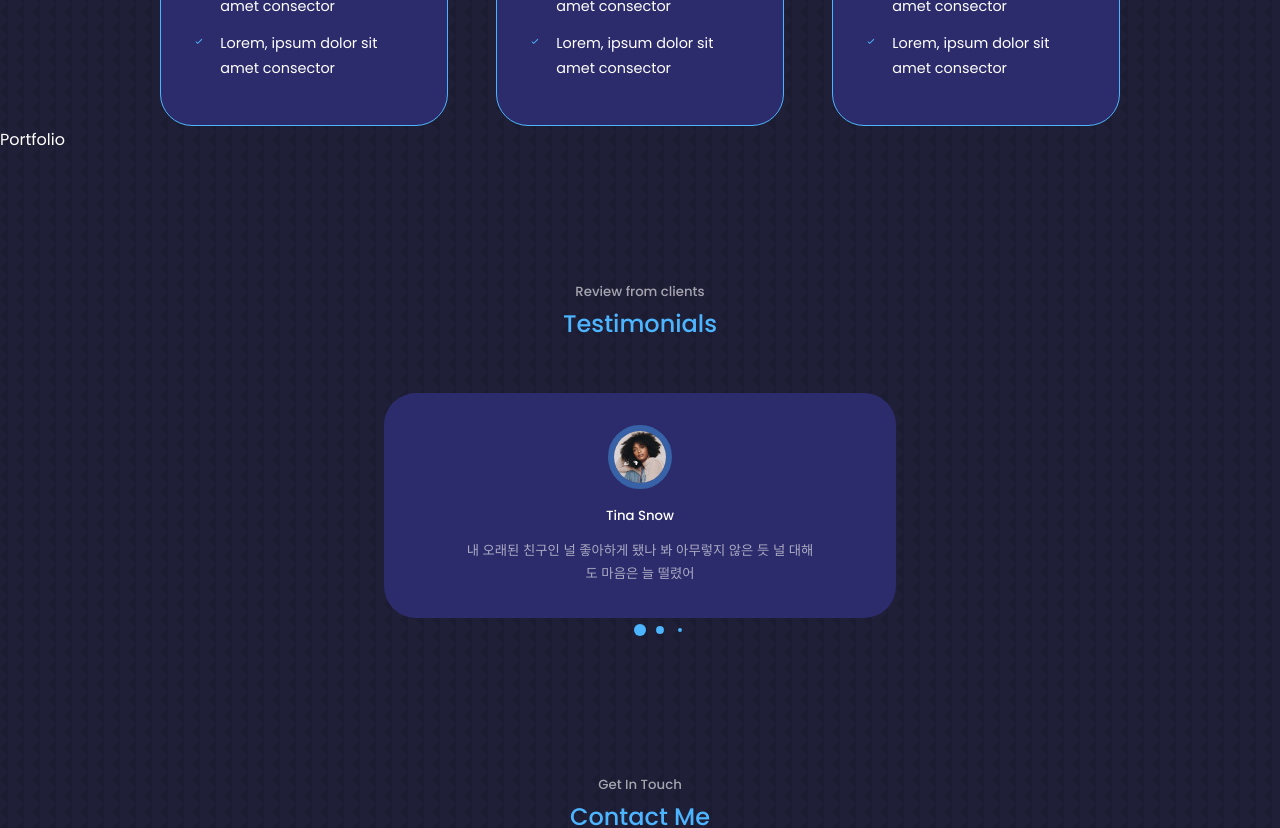
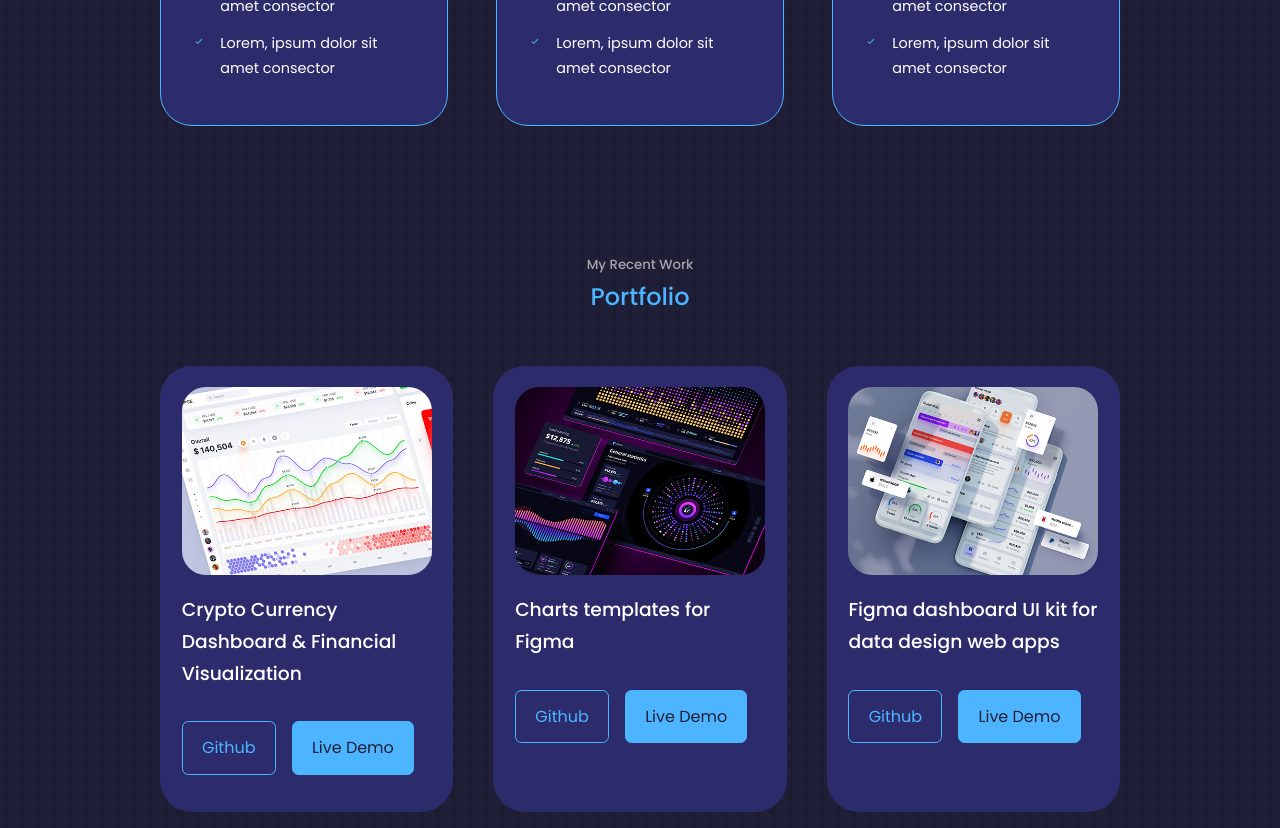
Before and after one commit to Kang-Seonggyu/portfolio_clone, a React (Create React App) app: page / in a window 1280 px wide. Shown: the part 2860-3688 px from the top of the page. Built offline with nearby package versions, Linux system fonts and the light colour scheme.

Commit message:
Contact 컴포넌트 이메일 & 다른 것들 수정
이메일 보내기 기능 emailjs lib로 완성,
다른 comp 수정.

```diff
--- a/package.json
+++ b/package.json
@@ -6,6 +6,7 @@
     "@testing-library/jest-dom": "^5.16.5",
     "@testing-library/react": "^13.4.0",
     "@testing-library/user-event": "^13.5.0",
+    "emailjs-com": "^3.2.0",
     "react": "^18.2.0",
     "react-dom": "^18.2.0",
     "react-icons": "^4.7.1",
--- a/src/components/contact/Contact.jsx
+++ b/src/components/contact/Contact.jsx
@@ -1,9 +1,24 @@
-import React from "react";
+import React, { useRef } from 'react';
 import './contact.css'
 import {MdOutlineEmail} from 'react-icons/md'
 import {RiMessengerLine, RiWhatsappLine} from "react-icons/ri";
+import emailjs from 'emailjs-com';
+
 
 const Contact = () => {
+  const formRef = useRef();
+
+  const sendEmail = (e) => {
+    e.preventDefault();
+
+    emailjs.sendForm('service_txzwv2m', 'template_6kyab27', formRef.current, 'bGo3hJNzzeEQzAdI8')
+      .then((result) => {
+        console.log(result.text);
+      }, (error) => {
+        console.log(error.text);
+      });
+    e.target.reset()
+  };
   return (
     <section id="contact">
       <h5>Get In Touch</h5>
@@ -31,7 +46,7 @@ const Contact = () => {
           </article>
         </div>
 
-        <form action="">
+        <form ref={formRef} onSubmit={sendEmail}>
           <input type="text" name="name" placeholder="Your Full Name" required />
           <input type="email" name="email" placeholder="Your Email" required />
           <textarea name="message" row="7" placeholder="Your Message" required></textarea>
--- a/src/components/portfolio/Portfolio.jsx
+++ b/src/components/portfolio/Portfolio.jsx
@@ -1,9 +1,79 @@
 import React from "react";
 import './portfolio.css'
+import IMG1 from '../../assets/portfolio1.jpg'
+import IMG2 from '../../assets/portfolio2.jpg'
+import IMG3 from '../../assets/portfolio3.jpg'
+import IMG4 from '../../assets/portfolio4.jpg'
+import IMG5 from '../../assets/portfolio5.png'
+import IMG6 from '../../assets/portfolio6.jpg'
 
+const data = [
+  {
+    id : 1,
+    image : IMG1,
+    title : "Crypto Currency Dashboard & Financial Visualization",
+    github : "https://github.com",
+    demo : "https://dribbble.com/shots/16673715-Crypto-currency-dashboards-and-financial-data-visualization"
+  },
+  {
+    id : 2,
+    image : IMG2,
+    title : "Charts templates for Figma",
+    github : "https://github.com",
+    demo : "https://dribbble.com/shots/16580766-Orion-UI-kit-Charts-templates-infographics-in-Figma"
+  },
+  {
+    id : 3,
+    image : IMG3,
+    title : "Figma dashboard UI kit for data design web apps",
+    github : "https://github.com",
+    demo : "https://dribbble.com/shots/17290917-Eclipse-Figma-dashboard-UI-kit-for-data-design-web-apps"
+  },
+  {
+    id : 4,
+    image : IMG4,
+    title : "Maintaining tasks and tracking progress",
+    github : "https://github.com",
+    demo : "https://dribbble.com/shots/16955822-Maintaining-tasks-and-tracking-progress"
+  },
+  {
+    id : 5,
+    image : IMG5,
+    title : "Charts templates & infographics in Figma",
+    github : "https://github.com",
+    demo : "https://dribbble.com/shots/16541289-Orion-UI-kit-Charts-templates-infographics-in-Figma"
+  },
+  {
+    id : 6,
+    image : IMG6,
+    title : "Charts templates & infographics in Figma",
+    github : "https://github.com",
+    demo : "https://dribbble.com/shots/15887665-Orion-UI-kit-Charts-templates-infographics-in-Figma"
+  }
+]
 const Portfolio = () => {
   return (
-    <div>Portfolio</div>
+    <section id="portfolio">
+      <h5>My Recent Work</h5>
+      <h2>Portfolio</h2>
+
+      <div className="container portfolio__container">
+        {data.map((_data) => {
+          return (
+            <article className="portfolio__item" key={_data.id}>
+              <div className="portfolio__item-image">
+                <img src={_data.image} alt=""/>
+              </div>
+              <h3>{_data.title}</h3>
+              <div className="portfolio__item-cta">
+                <a href={_data.github} className="btn" target="_blank">Github</a>
+                <a href={_data.demo} className="btn btn-primary" target="_blank">Live Demo</a>
+              </div>
+            </article>
+          )
+        })}
+      </div>
+    </section>
   )
 }
 
--- a/src/components/testimonials/Testimonials.jsx
+++ b/src/components/testimonials/Testimonials.jsx
@@ -16,22 +16,22 @@ const clientData = [
   {
     avatar : AVTR1,
     name : 'Tina Snow',
-    review : "내 오래된 친구인 널 좋아하게 됐나 봐 아무렇지 않은 듯 널 대해도 마음은 늘 떨렸어"
+    review : "Lorem Ipsum is simply dummy text of the printing and typesetting industry. Lorem Ipsum has been the industry's standard dummy text ever since the 1500s, when an unknown printer took a galley of type and scrambled it to make a type specimen book. It has survived not only five centuries, but also the leap into electronic typesetting, remaining essentially unchanged. It was popularised in the 1960s with the release of Letraset sheets containing Lorem Ipsum passages, and more recently with desktop publishing software like Aldus PageMaker including versions of Lorem Ipsum"
   },
   {
     avatar : AVTR2,
     name : 'Shatta Wale',
-    review : "미소짓는 너를 보면 우리 사이가 어색할까 두려워 아무런 말 하지 못한 채 돌아서면 눈물만 흘렸어"
+    review : "It is a long established fact that a reader will be distracted by the readable content of a page when looking at its layout. The point of using Lorem Ipsum is that it has a more-or-less normal distribution of letters, as opposed to using 'Content here, content here', making it look like readable English. Many desktop publishing packages and web page editors now use Lorem Ipsum as their default model text, and a search for 'lorem ipsum' will uncover many web sites still in their infancy. Various versions have evolved over the years, sometimes by accident, sometimes on purpose (injected humour and the like)."
   },
   {
     avatar : AVTR3,
     name : 'Kwame Despite',
-    review : "말해야 하는데 네 앞에 서면 아무 말 못하는 내가 미워져 용기를 내야해 후회하지 않게"
+    review : "There are many variations of passages of Lorem Ipsum available, but the majority have suffered alteration in some form, by injected humour, or randomised words which don't look even slightly believable. If you are going to use a passage of Lorem Ipsum, you need to be sure there isn't anything embarrassing hidden in the middle of text. All the Lorem Ipsum generators on the Internet tend to repeat predefined chunks as necessary, making this the first true generator on the Internet."
   },
   {
     avatar : AVTR4,
     name : 'Nana Ama McBrown',
-    review : "조금씩 너에게 다가가 날 고백해야해"
+    review : "Contrary to popular belief, Lorem Ipsum is not simply random text. It has roots in a piece of classical Latin literature from 45 BC, making it over 2000 years old. Richard McClintock, a Latin professor at Hampden-Sydney College in Virginia, looked up one of the more obscure Latin words, consectetur, from a Lorem Ipsum passage, and going through the cites of the word in classical literature, discovered the undoubtable source. Lorem Ipsum comes from sections 1.10.32 and 1.10.33 of \"de Finibus Bonorum et Malorum\""
   }
 ]
 
```
Also changed, not shown: 1 other file (tests, documents, lock files or other folders).
